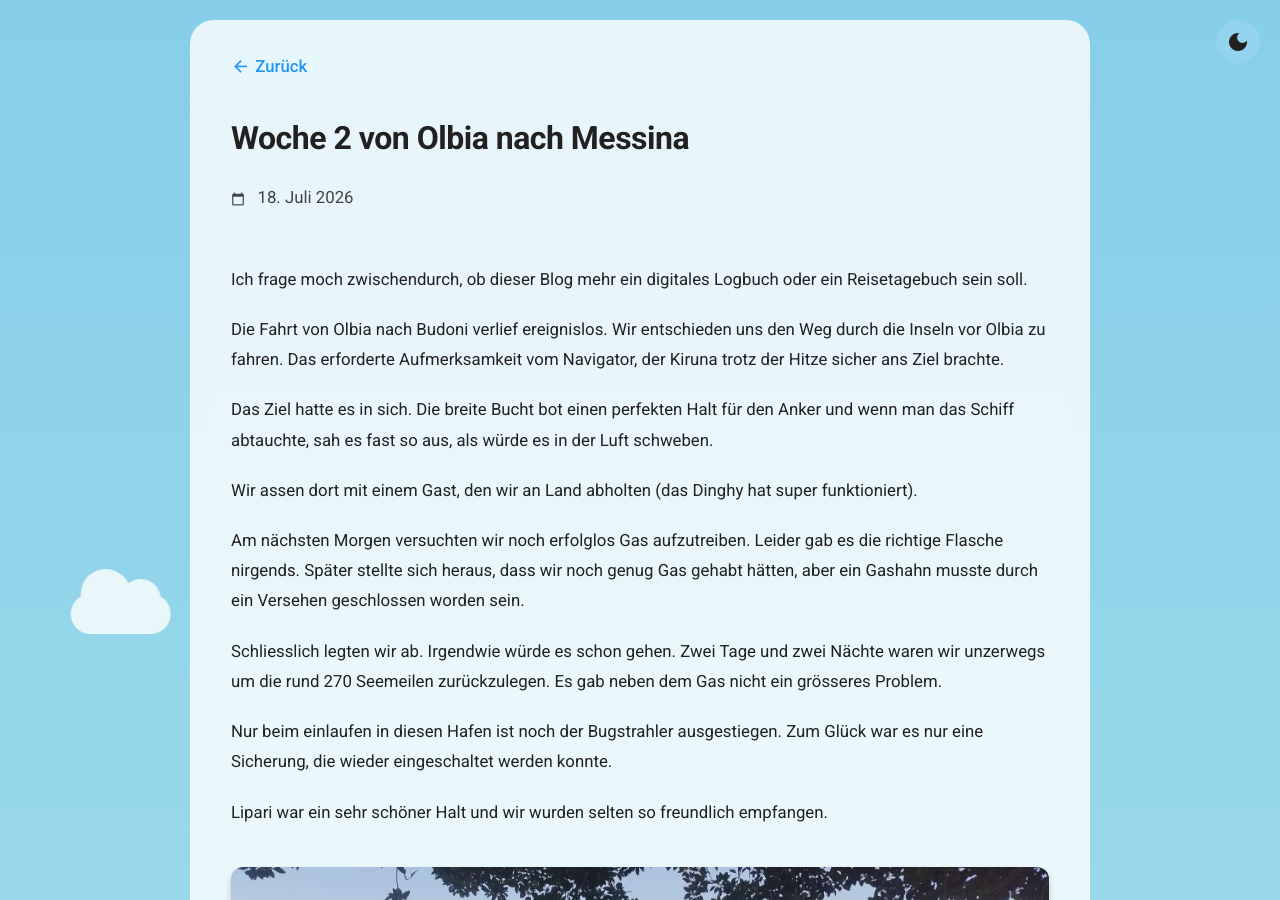
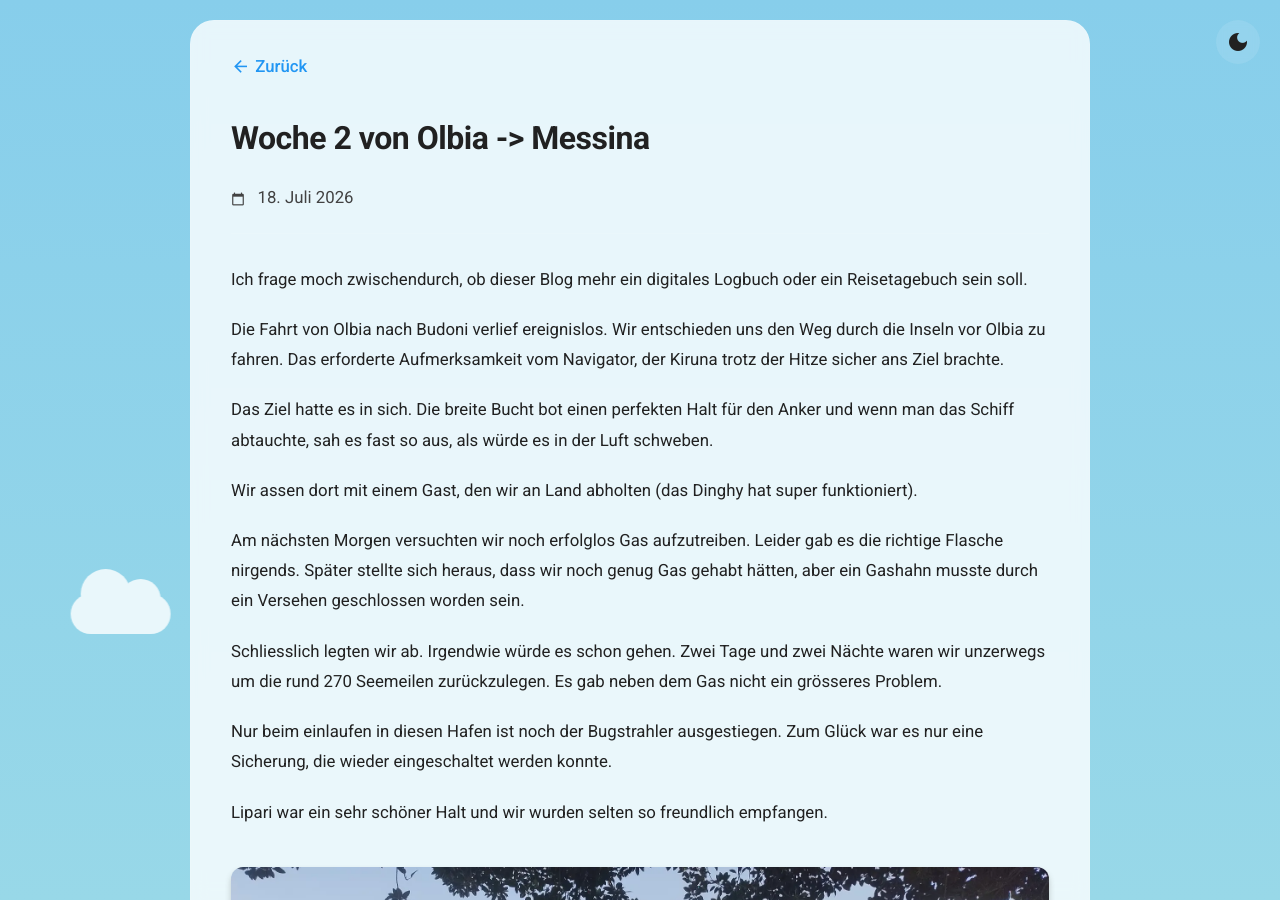
Before and after one commit to relyant/relyant.github.io, a Jekyll site: the page built from _posts/2026-07-18-woche-2-von-olbia-nach-messina.md, in a window 1280 px wide and 900 px high. Built offline with Jekyll 4.4.1, drawn with Linux system fonts in a browser that asks for light colours.

Commit message:
Aktualisieren von 2026-07-18-woche-2-von-olbia-nach-messina.md

```diff
--- a/_posts/2026-07-18-woche-2-von-olbia-nach-messina.md
+++ b/_posts/2026-07-18-woche-2-von-olbia-nach-messina.md
@@ -1,7 +1,7 @@
 ---
 layout: post
-title: "Woche 2 von Olbia nach Messina"
-image: /assets/images/66d20e90aa4d1a67b0159355a18d2722.webp
+title: "Woche 2 von Olbia -> Messina"
+image: /assets/patches/Leg1.webp
 date: 2026-07-18
 modified: 2026-07-18
 ---
```
